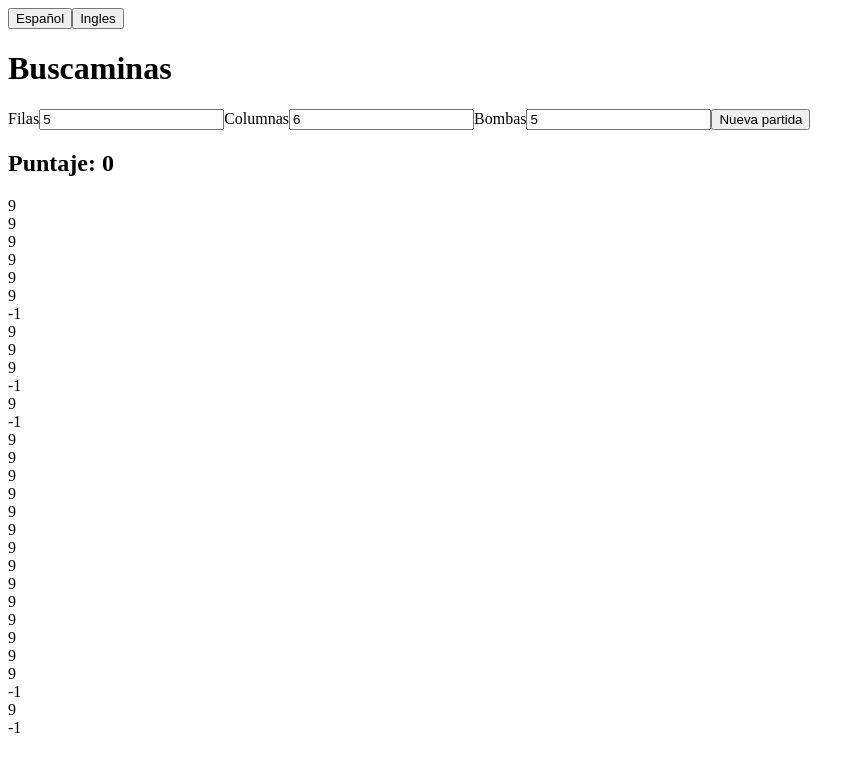
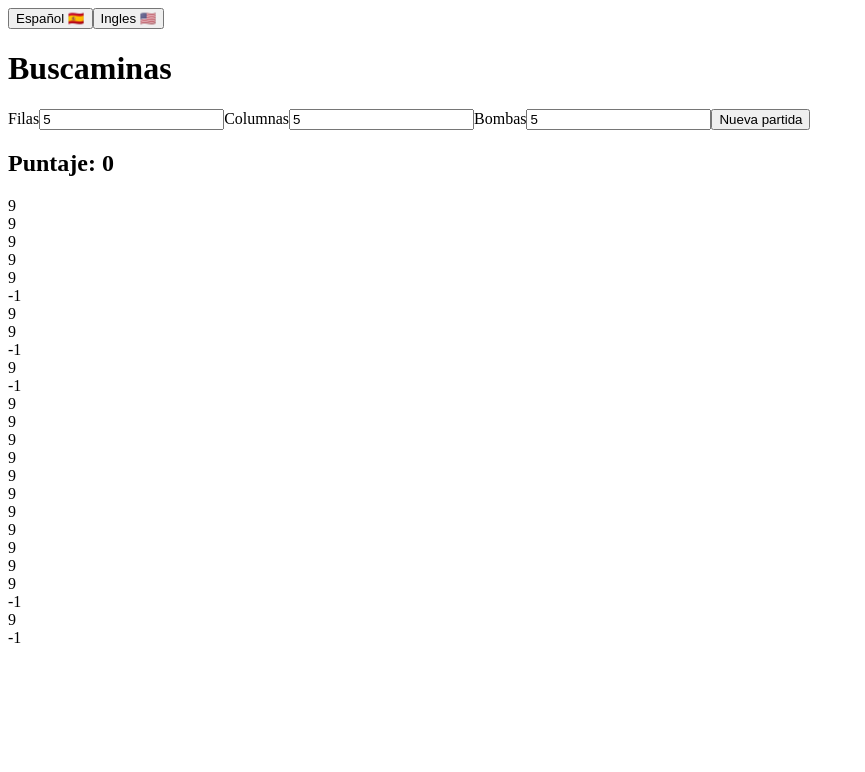
Before and after one commit to Cuarte98/minesweeper, a Next.js app: page / in a window 1280 px wide. Shown: the top 772 px of the page, without its empty margins (0-865 px from the left). Built offline with nearby package versions, Linux system fonts and the light colour scheme.

Commit message:
hooked in

```diff
--- /dev/null
+++ b/components/Cell.tsx
@@ -0,0 +1,16 @@
+import React from "react";
+import { getClassname } from "../utils";
+
+const Cell = ({ handleClick, handleRightClick, children }) => {
+  return (
+    <div
+      onClick={handleClick}
+      onContextMenu={handleRightClick}
+      className={`w-12 h-12 border inline-flex justify-center items-center leading-normal ${getClassname(children)} `}
+    >
+      {children}
+    </div>
+  );
+};
+
+export default Cell;
--- a/components/minesweeper.tsx
+++ b/components/minesweeper.tsx
@@ -1,142 +1,28 @@
-import React, { useEffect, useState } from "react";
-import { CELL_VALUES, CELL_STYLES, Coordinate, Board, GAME_STATE } from "../types";
-import { checkNeighbors, placeBombs, addFlag, getClassname } from "../utils";
-import Options from "./options";
-interface Props {}
+import React from "react";
+import { GAME_STATE } from "../types";
 import { useTranslation } from "react-i18next";
+import useGenerateGame from "./useGenerateGame";
 
-const MineSweeper = (props: Props) => {
+const MineSweeper = () => {
   const { t, i18n } = useTranslation();
-  const [rows, setRows] = useState(5);
-  const [columns, setColumns] = useState(6);
-  const [bombs, setBombs] = useState(5);
 
-  const [board, setBoard] = useState([[]]);
-  const [flagsBoard, setFlagsBoard] = useState([[]]);
-  const [referenceBoard, setReferenceBoard] = useState([[]]);
-  const [score, setScore] = useState(0);
-  const [gameStatus, setGameStatus] = useState(GAME_STATE.PLAYING);
-
-  const checkVictory = (): void => score === rows * columns - bombs && setGameStatus(GAME_STATE.WIN);
-  const checkScore = (board: Board): number =>
-    board.flat().filter((item) => item !== CELL_VALUES.IDLE && item !== CELL_VALUES.BOMB).length;
-  const clickCell = (x, y, referenceBoard) => {
-    const { IDLE, BOMB, TOUCHED_BOMB } = CELL_VALUES;
-    const { PLAYING, LOSE } = GAME_STATE;
-    if (gameStatus !== PLAYING) return;
-    switch (referenceBoard[x][y]) {
-      case BOMB:
-        referenceBoard[x][y] = TOUCHED_BOMB;
-        setGameStatus(LOSE);
-        break;
-      case IDLE:
-        const numberNeighbors = checkNeighbors(x, y, referenceBoard);
-        referenceBoard[x][y] = numberNeighbors;
-        if (numberNeighbors === CELL_VALUES.EMPTY) checkEmptyCells(x, y, referenceBoard);
-        break;
-      default:
-        break;
-    }
-    setScore(checkScore(referenceBoard));
-    setBoard([...referenceBoard]);
-  };
-
-  const Cell = ({ handleClick, handleRightClick, children }) => {
-    return (
-      <div
-        onClick={handleClick}
-        onContextMenu={handleRightClick}
-        className={`w-12 h-12 border inline-flex justify-center items-center leading-normal ${getClassname(children)} `}
-      >
-        {children}
-      </div>
-    );
-  };
-
-  const startGame = () => {
-    let initBoard = placeBombs(bombs, rows, columns);
-    setReferenceBoard(JSON.parse(JSON.stringify(initBoard)));
-    setBoard(JSON.parse(JSON.stringify(initBoard)));
-    setFlagsBoard(JSON.parse(JSON.stringify(initBoard)));
-    setScore(0);
-    setGameStatus(GAME_STATE.PLAYING);
-  };
-
-  useEffect(() => {
-    startGame();
-  }, []);
-
-  useEffect(() => {
-    checkVictory();
-    setScore(checkScore(board));
-  }, [score]);
-
-  const checkEmptyCells = (x, y, board) => {
-    if (board[x][y] !== CELL_VALUES.IDLE && board[x][y] !== CELL_VALUES.EMPTY) return false;
-
-    for (let i = -1; i <= 1; i++) {
-      if (board[x + i] !== undefined) {
-        for (let j = -1; j <= 1; j++) {
-          if (board[x + i][y + j] !== undefined) {
-            if (board[x + i][y + j] === CELL_VALUES.IDLE) {
-              clickCell(x + i, y + j, referenceBoard);
-            }
-          }
-        }
-      }
-    }
-    return;
-  };
-
-  const renderBoard = (board: Board) => {
-    return (
-      <div className="container mx-auto flex flex-col justify-center items-center">
-        {board.map((row, rowIndex) => {
-          return (
-            <div key={rowIndex} className="flex">
-              {row.map((cell, columnIndex) => {
-                return (
-                  <Cell
-                    handleRightClick={(event) =>
-                      addFlag(event, rowIndex, columnIndex, flagsBoard, setFlagsBoard, cell, gameStatus)
-                    }
-                    key={`(${rowIndex},${columnIndex})`}
-                    handleClick={() => clickCell(rowIndex, columnIndex, referenceBoard)}
-                  >
-                    {cell === CELL_VALUES.IDLE || cell === CELL_VALUES.BOMB ? flagsBoard[rowIndex][columnIndex] : cell}
-                  </Cell>
-                );
-              })}
-            </div>
-          );
-        })}
-      </div>
-    );
-  };
+  const { score, board, gameStatus, renderBoard, OptionsComponent } = useGenerateGame();
 
   return (
     <div className="w-screen h-screen text-center">
-      <button onClick={() => i18n.changeLanguage("es")}>{t("spanish")}</button>
-      <button onClick={() => i18n.changeLanguage("en")}>{t("english")}</button>
+      <button onClick={() => i18n.changeLanguage("es")}>{t("spanish")} 🇪🇸</button>
+      <button onClick={() => i18n.changeLanguage("en")}>{t("english")} 🇺🇸</button>
 
       <h1 className="text-xl my-6">{t("title")}</h1>
 
-      <Options
-        rows={rows}
-        columns={columns}
-        bombs={bombs}
-        setRows={setRows}
-        setColumns={setColumns}
-        setBombs={setBombs}
-        startGame={startGame}
-      />
+      <OptionsComponent />
 
       <h2>
         {t("score")}: {score}
       </h2>
 
       {gameStatus !== GAME_STATE.PLAYING && <h2> {gameStatus} </h2>}
-      {board && renderBoard(board)}
+      {board && renderBoard()}
     </div>
   );
 };
--- /dev/null
+++ b/components/useGenerateGame.tsx
@@ -0,0 +1,121 @@
+import React, { useEffect, useState } from "react";
+import { GAME_STATE, CELL_VALUES, Board } from "../types";
+import { placeBombs, checkNeighbors, addFlag, checkScore } from "../utils";
+import Cell from "./Cell";
+import Options from "./options";
+
+const copyBoard = (board: Board): Board => JSON.parse(JSON.stringify(board));
+
+const useGenerateGame = (inputRows = 5, inputColumns = 5, inputBombs = 5) => {
+  const [rows, setRows] = useState(inputRows);
+  const [columns, setColumns] = useState(inputColumns);
+  const [bombs, setBombs] = useState(inputBombs);
+  const [board, setBoard] = useState([[]]);
+  const [referenceBoard, setReferenceBoard] = useState([[]]);
+  const [gameStatus, setGameStatus] = useState(GAME_STATE.PLAYING);
+  const [flagsBoard, setFlagsBoard] = useState([[]]);
+  const [score, setScore] = useState(0);
+
+  const checkVictory = (): void => score === rows * columns - bombs && setGameStatus(GAME_STATE.WIN);
+
+  useEffect(() => {
+    startGame();
+  }, []);
+
+  useEffect(() => {
+    checkVictory();
+    setScore(checkScore(board));
+  }, [score]);
+
+  const startGame = () => {
+    let initBoard = placeBombs(bombs, rows, columns);
+    setReferenceBoard(copyBoard(initBoard));
+    setBoard(copyBoard(initBoard));
+    setFlagsBoard(copyBoard(initBoard));
+    setScore(0);
+    setGameStatus(GAME_STATE.PLAYING);
+  };
+
+  const clickCell = (referenceBoard) => (x, y) => {
+    const { IDLE, BOMB, TOUCHED_BOMB } = CELL_VALUES;
+    const { PLAYING, LOSE } = GAME_STATE;
+    if (gameStatus !== PLAYING) return;
+    switch (referenceBoard[x][y]) {
+      case BOMB:
+        referenceBoard[x][y] = TOUCHED_BOMB;
+        setGameStatus(LOSE);
+        break;
+      case IDLE:
+        const numberNeighbors = checkNeighbors(x, y, referenceBoard);
+        referenceBoard[x][y] = numberNeighbors;
+        if (numberNeighbors === CELL_VALUES.EMPTY) checkEmptyCells(x, y, referenceBoard);
+        break;
+      default:
+        break;
+    }
+    setScore(checkScore(referenceBoard));
+    setBoard([...referenceBoard]);
+  };
+
+  const checkEmptyCells = (x, y, board) => {
+    if (board[x][y] !== CELL_VALUES.IDLE && board[x][y] !== CELL_VALUES.EMPTY) return false;
+
+    for (let i = -1; i <= 1; i++) {
+      if (board[x + i] !== undefined) {
+        for (let j = -1; j <= 1; j++) {
+          if (board[x + i][y + j] !== undefined) {
+            if (board[x + i][y + j] === CELL_VALUES.IDLE) {
+              clickCell(referenceBoard)(x + i, y + j);
+            }
+          }
+        }
+      }
+    }
+    return;
+  };
+
+  const renderBoard = (board: Board) => () => {
+    return (
+      <div className="container mx-auto flex flex-col justify-center items-center">
+        {board.map((row, rowIndex) => {
+          return (
+            <div key={rowIndex} className="flex">
+              {row.map((cell, columnIndex) => {
+                return (
+                  <Cell
+                    handleRightClick={(event) =>
+                      addFlag(event, rowIndex, columnIndex, flagsBoard, setFlagsBoard, cell, gameStatus)
+                    }
+                    key={`(${rowIndex},${columnIndex})`}
+                    handleClick={() => clickCell(referenceBoard)(rowIndex, columnIndex)}
+                  >
+                    {cell === CELL_VALUES.IDLE || cell === CELL_VALUES.BOMB ? flagsBoard[rowIndex][columnIndex] : cell}
+                  </Cell>
+                );
+              })}
+            </div>
+          );
+        })}
+      </div>
+    );
+  };
+
+  const options = {
+    rows,
+    setRows,
+    columns,
+    setColumns,
+    bombs,
+    setBombs,
+  };
+
+  return {
+    OptionsComponent: () => <Options {...options} startGame={startGame} />,
+    board,
+    score,
+    gameStatus,
+    renderBoard: renderBoard(board),
+  };
+};
+
+export default useGenerateGame;
--- a/utils.tsx
+++ b/utils.tsx
@@ -1,5 +1,7 @@
 import { CELL_VALUES, CELL_STYLES, Coordinate, Board, GAME_STATE } from "./types";
-
+import { useState, useEffect } from "react";
+import Cell from "./components/Cell";
+import Options from "./components/options";
 export const createBoard = (rows: number, columns: number): Board => {
   return Array(rows)
     .fill(undefined)
@@ -83,3 +85,5 @@ export const addFlag = (
     return setBoardCallback([...board]);
   }
 };
+export const checkScore = (board: Board): number =>
+  board.flat().filter((item) => item !== CELL_VALUES.IDLE && item !== CELL_VALUES.BOMB).length;
```
